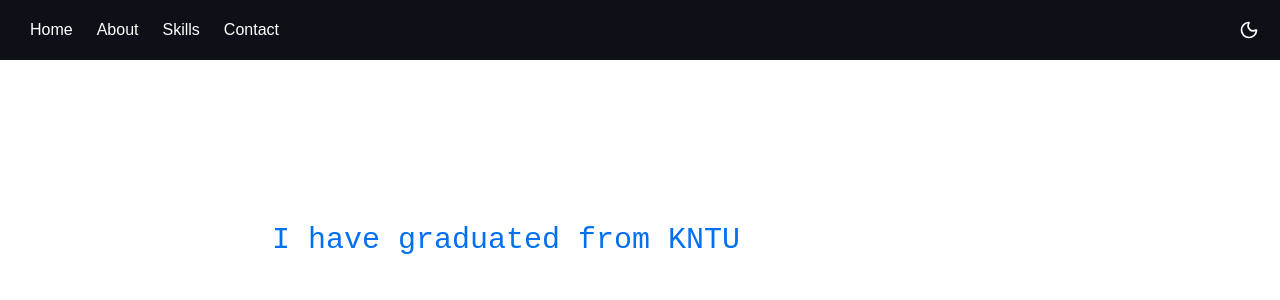
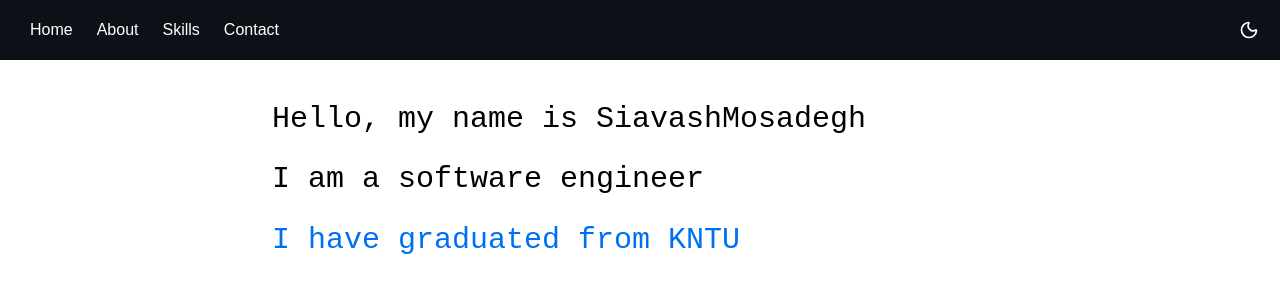
Before and after one commit to siavashmosadegh/siavash-mosadegh-website-front, a Next.js app: page /about in a window 1280 px wide. Shown: the top 300 px of the page. Built offline with nearby package versions, Linux system fonts and the light colour scheme.

Commit message:
fixed some minor css issues

```diff
--- a/src/app/about/about.module.scss
+++ b/src/app/about/about.module.scss
@@ -1,12 +1,12 @@
 .wrapper {
   font-family: 'Courier New', monospace;
   font-size: 30px;
-  color: white;
   line-height: 1.8;
   padding: 2rem;
   max-width: 800px;
   margin: 0 auto;
   white-space: pre-wrap;
+  min-height: 100vh;
 }
 
 .line {
--- a/src/app/contact/ContactForm.module.scss
+++ b/src/app/contact/ContactForm.module.scss
@@ -18,6 +18,7 @@
   margin: 0 auto;
   padding: 2rem;
   font-family: sans-serif;
+  min-height: 100vh;
 
   h1 {
     text-align: center;
```
